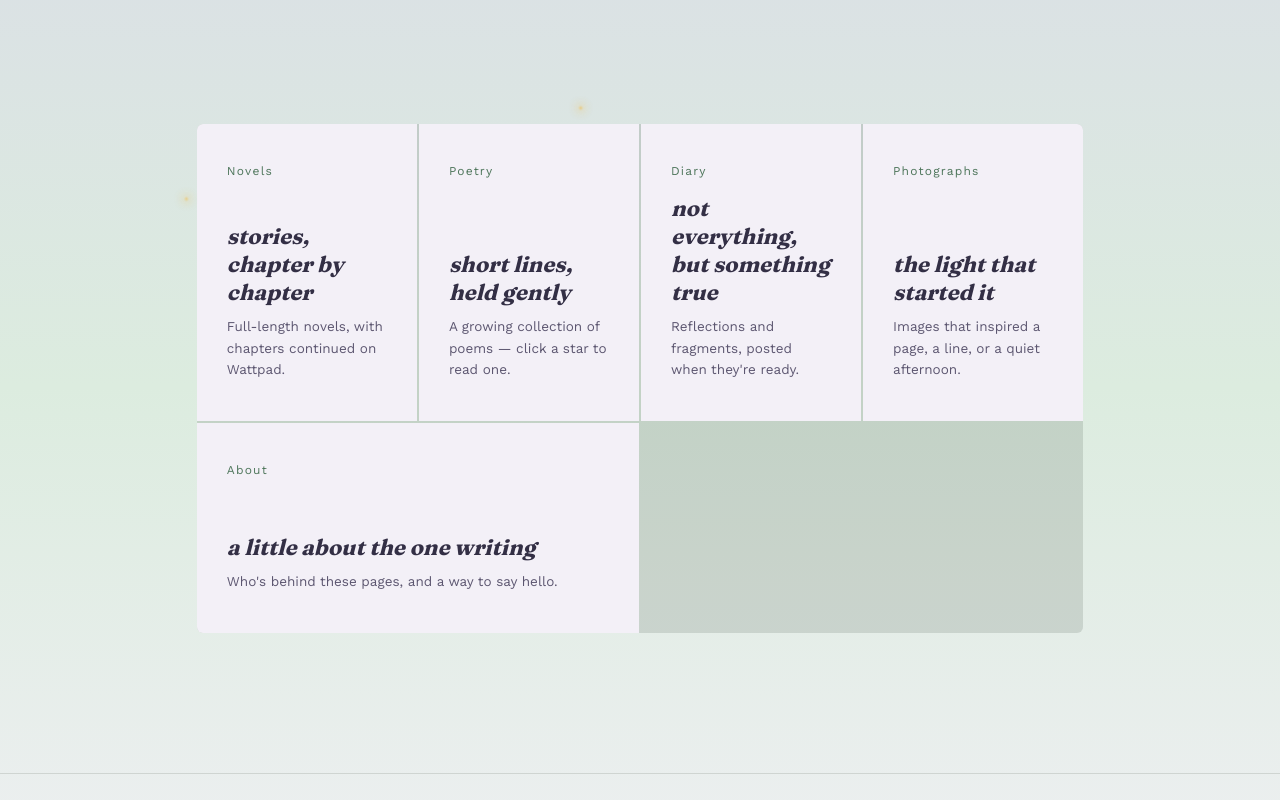
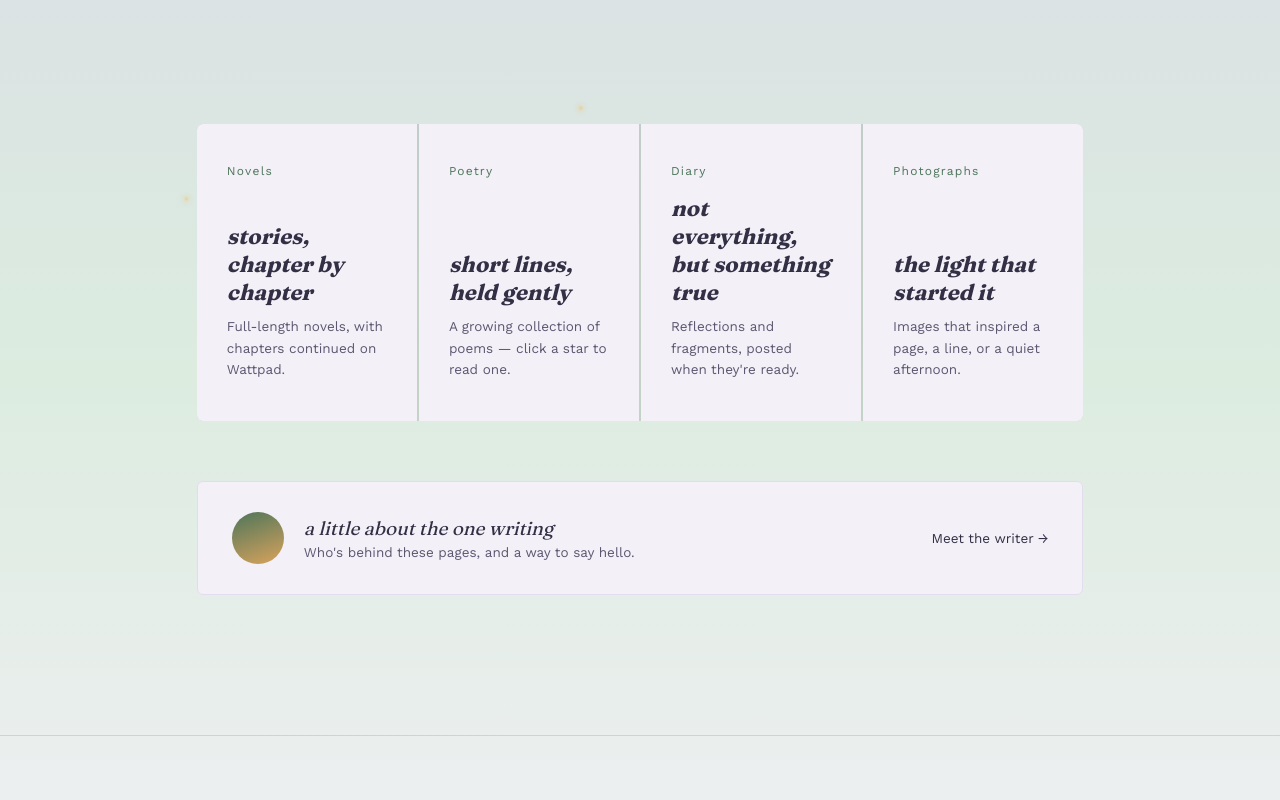
Before and after one commit to callmecla/clarence-writers-page, a Next.js app: page / in a window 1280 px wide. Shown: the part 580-1380 px from the top of the page. Built offline with nearby package versions, Linux system fonts and the light colour scheme.

Commit message:
feat: update section styles and add new About link with enhanced layout

```diff
--- a/app/globals.css
+++ b/app/globals.css
@@ -739,8 +739,8 @@ html[data-theme="night"] .cloud-shape { opacity: 0.15; }
   width: 5px;
   height: 5px;
   border-radius: 50%;
-  background: radial-gradient(circle, rgba(240,193,90,0.9), rgba(240,193,90,0));
-  box-shadow: 0 0 8px 2px rgba(240,193,90,0.5);
+  background: radial-gradient(circle, rgba(240,193,90,0.8), rgba(240,193,90,0));
+  box-shadow: 0 0 5px 1px rgba(240,193,90,0.35);
   animation: fireflyDrift linear infinite;
 }
 @keyframes fireflyDrift {
--- a/app/page.tsx
+++ b/app/page.tsx
@@ -40,7 +40,7 @@ export default function Home() {
         </div>
       </header>
 
-      <section style={{ padding: "0 6vw 140px", maxWidth: "1040px", margin: "0 auto" }}>
+      <section style={{ padding: "0 6vw 60px", maxWidth: "1040px", margin: "0 auto", position: "relative", zIndex: 10 }}>
         <div
           style={{
             display: "grid",
@@ -55,8 +55,47 @@ export default function Home() {
           <PreviewPanel href="/poetry" num="Poetry" title="short lines, held gently" text="A growing collection of poems — click a star to read one." />
           <PreviewPanel href="/diary" num="Diary" title="not everything, but something true" text="Reflections and fragments, posted when they're ready." />
           <PreviewPanel href="/photos" num="Photographs" title="the light that started it" text="Images that inspired a page, a line, or a quiet afternoon." />
-          <PreviewPanel href="/about" num="About" title="a little about the one writing" text="Who's behind these pages, and a way to say hello." wide />
         </div>
+      </section>
+
+      <section style={{ padding: "0 6vw 140px", maxWidth: "1040px", margin: "0 auto", position: "relative", zIndex: 10 }}>
+        <Link
+          href="/about"
+          style={{
+            display: "flex",
+            alignItems: "center",
+            justifyContent: "space-between",
+            gap: "20px",
+            flexWrap: "wrap",
+            background: "var(--paper)",
+            border: "1px solid var(--paper-edge)",
+            borderRadius: "6px",
+            padding: "30px 34px",
+            textDecoration: "none",
+            color: "inherit",
+          }}
+        >
+          <div style={{ display: "flex", alignItems: "center", gap: "20px" }}>
+            <div
+              style={{
+                width: "52px",
+                height: "52px",
+                borderRadius: "50%",
+                flexShrink: 0,
+                background: "linear-gradient(160deg, var(--moss) 0%, var(--gold) 100%)",
+              }}
+            />
+            <div>
+              <p className="display" style={{ fontStyle: "italic", fontSize: "19px" }}>
+                a little about the one writing
+              </p>
+              <p style={{ fontSize: "13.5px", color: "var(--ink-soft)", marginTop: "4px" }}>
+                Who&apos;s behind these pages, and a way to say hello.
+              </p>
+            </div>
+          </div>
+          <span style={{ fontSize: "13.5px", color: "var(--ink)", whiteSpace: "nowrap" }}>Meet the writer →</span>
+        </Link>
       </section>
     </main>
   );
@@ -67,13 +106,11 @@ function PreviewPanel({
   num,
   title,
   text,
-  wide,
 }: {
   href: string;
   num: string;
   title: string;
   text: string;
-  wide?: boolean;
 }) {
   return (
     <Link
@@ -87,7 +124,6 @@ function PreviewPanel({
         justifyContent: "space-between",
         textDecoration: "none",
         color: "inherit",
-        gridColumn: wide ? "span 2" : undefined,
       }}
     >
       <span style={{ fontSize: "12px", color: "var(--moss)", letterSpacing: "0.1em" }}>{num}</span>
```
